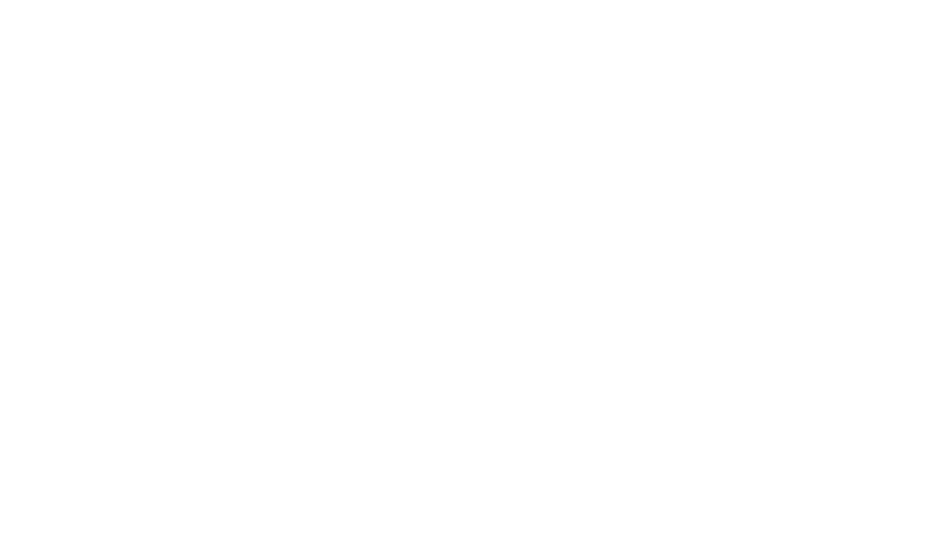
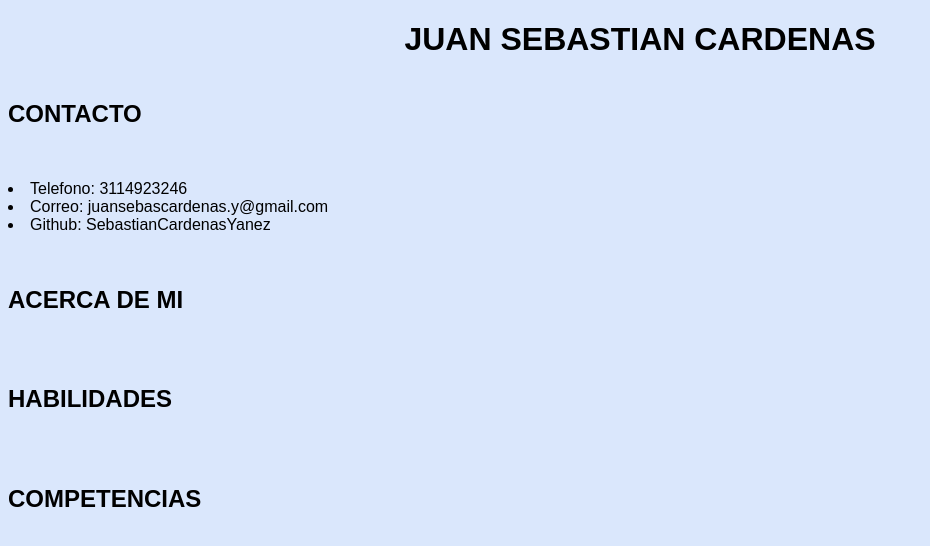
Before and after one commit to SebastianCardenasYanez/Html_CardenasSebastian, a plain HTML site: page Dia-2/index.html in a window 1280 px wide. Shown: the whole page, without its empty margins (0-930 px from the left). Drawn offline with Linux system fonts and the light colour scheme.

Commit message:
falta cuadrar el cuadrado del lado izquierdo

```diff
--- a/Dia-2/index.html
+++ b/Dia-2/index.html
@@ -1 +1,28 @@
 <!--crear una hoja de vida, tuvo que preguntarle a la psicologa-->
+<!DOCTYPE html>
+<html lang="en">
+<head>
+    <meta charset="UTF-8">
+    <meta name="viewport" content="width=device-width, initial-scale=1.0">
+    <link rel="stylesheet" href="./style.css">
+    <title>Hoja de vida</title>
+</head>
+<body>
+    <div class="name">
+        <h1>JUAN SEBASTIAN CARDENAS</h1>
+    </div>
+    <div class="left">
+        <h2>CONTACTO</h2>
+        <P><li>Telefono: 3114923246</li>
+            <li>Correo: juansebascardenas.y@gmail.com</li>
+            <li>Github: SebastianCardenasYanez</li>
+        </P>
+        <h2>ACERCA DE MI</h2>
+        <P></P>
+        <h2>HABILIDADES</h2>
+        <P></P>
+        <h2>COMPETENCIAS</h2>
+        <P></P>
+    </div>
+</body>
+</html>
--- /dev/null
+++ b/Dia-2/style.css
@@ -0,0 +1,18 @@
+.name{
+    text-align: center;
+}
+body{
+    font-family: sans-serif;
+    background-color:rgb(218, 231, 252);
+}
+.left {
+    width: 100%;
+    height: 50vh;
+    display: flex;
+    flex-direction: column;
+    justify-content: left;
+    align-items: left;
+    background-image: rgb(0, 34, 88); /* Cambia los colores aquí */
+    color: rgb(0, 0, 0);
+    text-align: left;
+}
```
Also changed, not shown: Dia-1/index.html (+1 -1 lines).
